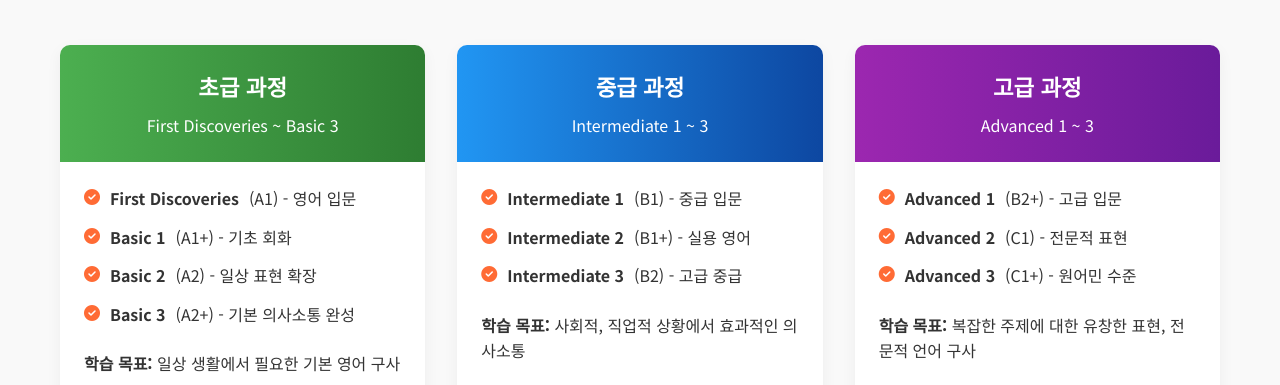
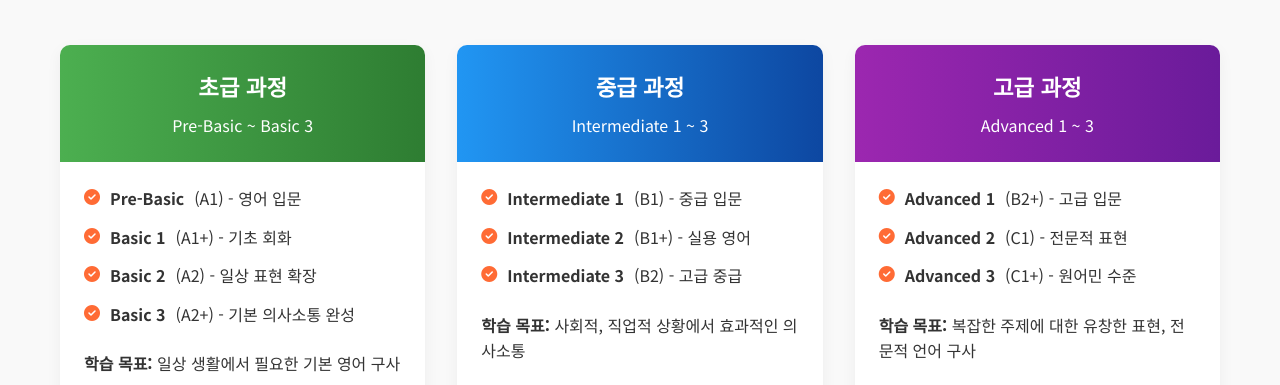
Before and after one commit to THEBESTYS/memberadmin, a plain HTML site: page index.html in a window 1280 px wide. Shown: the part 751-1136 px from the top of the page. Drawn offline with Linux system fonts and the light colour scheme.

Commit message:
Update index.html

```diff
--- a/index.html
+++ b/index.html
@@ -645,11 +645,11 @@
                 <div class="level-card">
                     <div class="level-header level-beginner">
                         <h3>초급 과정</h3>
-                        <p>First Discoveries ~ Basic 3</p>
+                        <p>Pre-Basic ~ Basic 3</p>
                     </div>
                     <div class="level-body">
                         <ul>
-                            <li><i class="fas fa-check-circle"></i> <strong>First Discoveries</strong> (A1) - 영어 입문</li>
+                            <li><i class="fas fa-check-circle"></i> <strong>Pre-Basic</strong> (A1) - 영어 입문</li>
                             <li><i class="fas fa-check-circle"></i> <strong>Basic 1</strong> (A1+) - 기초 회화</li>
                             <li><i class="fas fa-check-circle"></i> <strong>Basic 2</strong> (A2) - 일상 표현 확장</li>
                             <li><i class="fas fa-check-circle"></i> <strong>Basic 3</strong> (A2+) - 기본 의사소통 완성</li>
```
